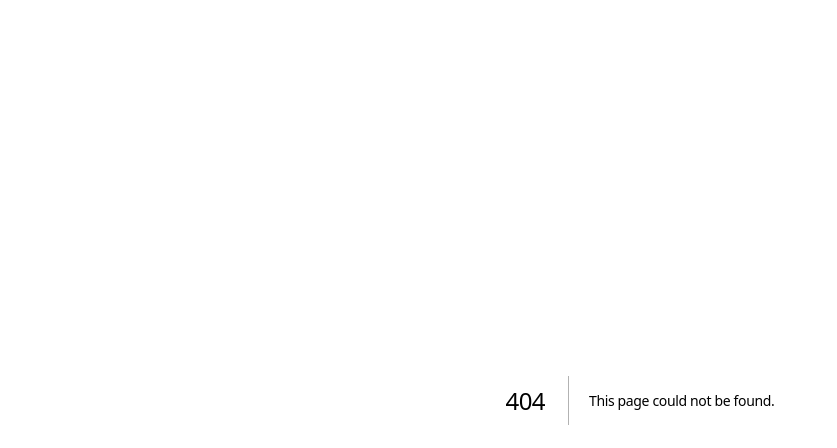
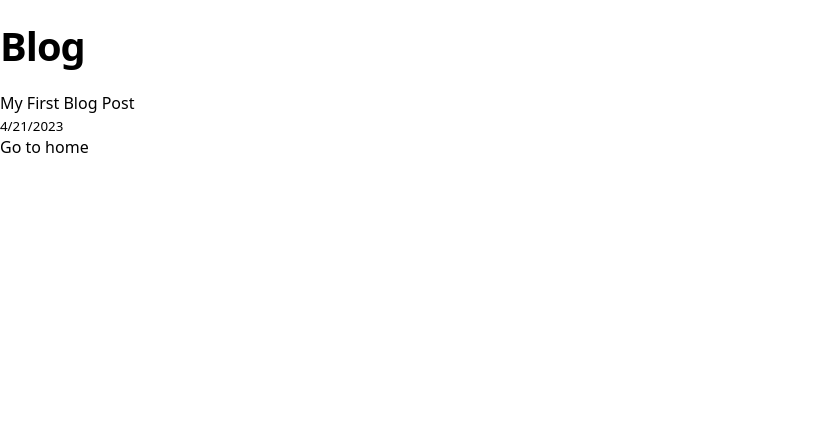
Before and after one commit to nyon3/CrossTalk-English, a Next.js app: page /news in a window 1280 px wide. Before the commit this address had no page. Shown: the top 448 px of the page, without its empty margins (0-837 px from the left). Built offline with nearby package versions, Linux system fonts and the light colour scheme.

Commit message:
added news page template and G analytics code

```diff
--- a/components/layout/layout.js
+++ b/components/layout/layout.js
@@ -2,7 +2,7 @@ import Head from "next/head";
 import Navbar from "@/components/Navbar/index";
 import styles from "./styles.module.css";
 import Footer from "../Footer";
-
+import { GoogleAnalytics } from "nextjs-google-analytics";
 const Layout = ({ children, page }) => {
   let title, description;
 
@@ -30,7 +30,8 @@ const Layout = ({ children, page }) => {
   }
 
   return (
-    <div className={styles.MobileOptimized}>
+    <> <GoogleAnalytics trackPageViews />
+      <div className={styles.MobileOptimized}>
       <Head>
         <title>{title}</title>
         <meta name="description" content={description} />
@@ -41,6 +42,7 @@ const Layout = ({ children, page }) => {
       {children}
       <Footer />
     </div>
+    </>
   );
 };
 
--- /dev/null
+++ b/content/news/first_post.md
@@ -0,0 +1,27 @@
+---
+title: "My First Blog Post"
+author: "John Doe"
+date: "2023-04-21"
+description: "This is a sample blog post written in Markdown."
+---
+
+# My First Blog Post
+
+Welcome to my first blog post! This post is written using **Markdown**, a lightweight markup language designed for easy reading and writing.
+
+## What is Markdown?
+
+Markdown is a simple text-to-HTML conversion tool for web writers. It allows you to write using an easy-to-read and easy-to-write plain text format, which then converts to valid HTML for viewing on the web.
+
+### Markdown Syntax
+
+Here's a brief overview of some commonly used Markdown syntax:
+
+- Headings: use `#`, `##`, `###`, etc., to create headings of different levels.
+- Bold: use `**` or `__` before and after a word or phrase, e.g., `**bold text**`.
+- Italic: use `*` or `_` before and after a word or phrase, e.g., `*italic text*`.
+- Lists: use `-` or `*` to create an unordered list, and `1.` for an ordered list.
+- Links: use `[link text](URL)` to create a hyperlink, e.g., `[Google](https://www.google.com)`.
+- Images: use `![alt text](image-url)` to insert an image, e.g., `![Sample Image](https://via.placeholder.com/150)`.
+
+For a more comprehensive guide on Markdown syntax, visit the [official documentation](https://daringfireball.net/projects/markdown/syntax).
--- /dev/null
+++ b/lib/content.js
@@ -0,0 +1,51 @@
+import fs from "fs";
+import path from "path";
+import matter from "gray-matter";
+import { remark } from "remark";
+import remarkHtml from "remark-html";
+
+const contentDirectory = path.join(process.cwd(), "content/news");
+
+export function getSortedPostsData() {
+  // Get file names under /content/blog
+  const fileNames = fs.readdirSync(contentDirectory);
+  const allPostsData = fileNames.map((fileName) => {
+    // Remove ".md" from file name to get the slug
+    const slug = fileName.replace(/\.md$/, "");
+
+    // Read markdown file as a string
+    const fullPath = path.join(contentDirectory, fileName);
+    const fileContents = fs.readFileSync(fullPath, "utf8");
+
+    // Parse front matter
+    const { data } = matter(fileContents);
+
+    // Combine the data with the slug
+    return {
+      slug,
+      ...data,
+    };
+  });
+
+  // Sort posts by date
+  return allPostsData.sort((a, b) => (a.date < b.date ? 1 : -1));
+}
+
+export async function getPostData(slug) {
+  const fullPath = path.join(contentDirectory, `${slug}.md`);
+  const fileContents = fs.readFileSync(fullPath, "utf8");
+
+  // Parse front matter
+  const { data, content } = matter(fileContents);
+
+  // Use remark to convert markdown into HTML
+  const processedContent = await remark().use(remarkHtml).process(content);
+  const contentHtml = processedContent.toString();
+
+  // Combine the data with the slug and contentHtml
+  return {
+    slug,
+    contentHtml,
+    ...data,
+  };
+}
--- a/pages/index.js
+++ b/pages/index.js
@@ -2,8 +2,10 @@ import Head from "next/head";
 import Image from "next/image";
 import { Inter } from "next/font/google";
 import styles from "@/styles/Home.module.css";
+import Link from "next/link";
 
 import Layout from "@/components/layout/layout";
+
 // Importing UI Components
 import OurAdvantages from "@/components/UI/OurAdvantages/index";
 import Card from "@/components/UI/LessonCoursesCard/index";
@@ -47,6 +49,7 @@ export default function Home() {
             </p>
           </div>
         </div>
+        {/* <Link href="/news">NEWS</Link> */}
         <div className={styles.section_heading}>
           <span>RESON</span>
           <p>
--- /dev/null
+++ b/pages/news.js
@@ -0,0 +1,29 @@
+import Link from "next/link";
+import { getSortedPostsData } from "../lib/content";
+
+export async function getStaticProps() {
+  const allPostsData = getSortedPostsData();
+  return {
+    props: {
+      allPostsData,
+    },
+  };
+}
+
+export default function Blog({ allPostsData }) {
+  return (
+    <div>
+      <h1>Blog</h1>
+      <ul>
+        {allPostsData.map(({ slug, date, title }) => (
+          <li key={slug}>
+            <Link href={`/news/${slug}`}>{title}</Link>
+            <br />
+            <small>{new Date(date).toLocaleDateString()}</small>
+          </li>
+        ))}
+      </ul>
+      <Link href="/">Go to home</Link>
+    </div>
+  );
+}
```
Also changed, not shown: package.json (+6 -1 lines), pages/news/[slug].js (added, +46 -0 lines), 1 other file (tests, documents, lock files or other folders).
